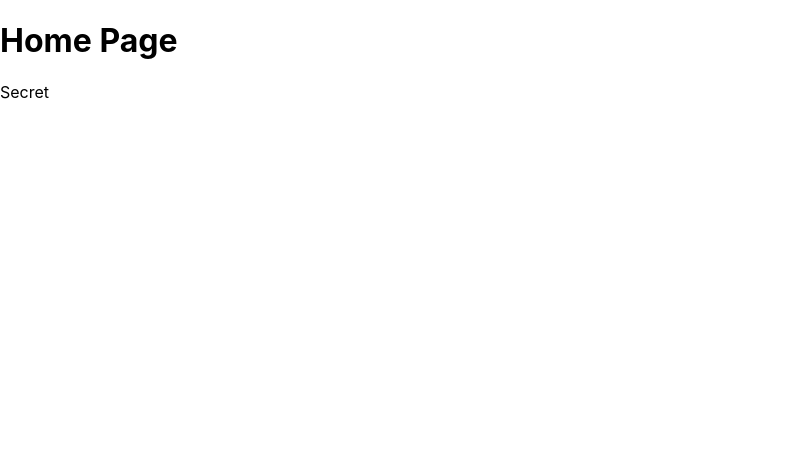
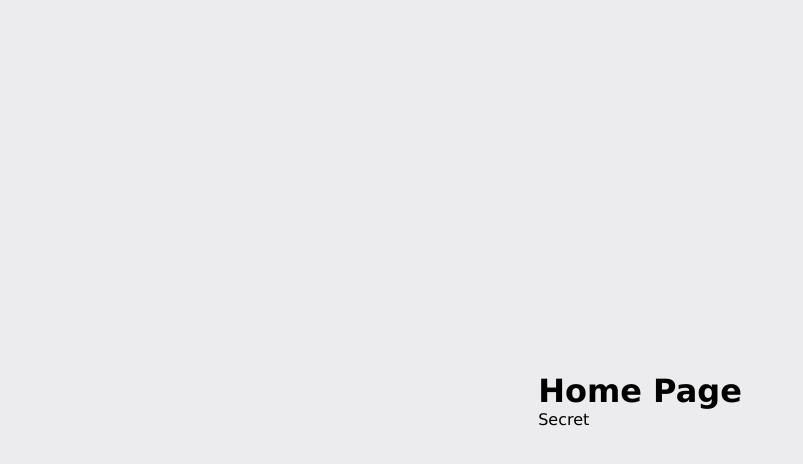
Before and after one commit to amanfangeria980/AUTH-WITH-JWT, a React (Create React App) app in the folder public/: page /secret in a window 1280 px wide. Shown: the top 464 px of the page, without its empty margins (0-803 px from the left). Built offline with nearby package versions, Linux system fonts and the light colour scheme.

Commit message:
added our styling in index.css

```diff
--- a/public/src/index.css
+++ b/public/src/index.css
@@ -1,13 +1,84 @@
-body {
+* {
+  padding: 0;
   margin: 0;
-  font-family: -apple-system, BlinkMacSystemFont, 'Segoe UI', 'Roboto', 'Oxygen',
-    'Ubuntu', 'Cantarell', 'Fira Sans', 'Droid Sans', 'Helvetica Neue',
-    sans-serif;
-  -webkit-font-smoothing: antialiased;
-  -moz-osx-font-smoothing: grayscale;
+  box-sizing: border-box;
 }
 
-code {
-  font-family: source-code-pro, Menlo, Monaco, Consolas, 'Courier New',
-    monospace;
+body {
+  height: 100vh;
+  width: 100vw;
+  display: flex;
+  justify-content: center;
+  align-items: center;
+  background-color: rgb(236, 236, 238);
+  overflow: hidden;
+  font-family: Verdana, Geneva, Tahoma, sans-serif;
 }
+
+.container {
+  background-color: white;
+  padding: 1rem 3rem;
+  padding-bottom: 2rem;
+  border-radius: 0.5rem;
+  border-top: rgb(80, 98, 255) 0.5rem solid;
+}
+
+h2 {
+  margin: 1rem 0;
+}
+
+form {
+  display: flex;
+  flex-direction: column;
+  gap: 1.4rem;
+}
+
+form div {
+  display: flex;
+  flex-direction: column;
+  gap: 0.3rem;
+}
+
+input {
+  padding: 0.5rem;
+  border-radius: 0.3rem;
+  border: 1px solid gray;
+  font-size: 1.1rem;
+}
+
+button {
+  background-color: rgb(80, 98, 255);
+  color: white;
+  border: none;
+  padding: 0.5rem;
+  font-size: 1rem;
+  text-transform: uppercase;
+  cursor: pointer;
+  border-radius: 0.3rem;
+}
+
+span a {
+  text-decoration: none;
+  color: rgb(80, 98, 255);
+}
+
+.private {
+  height: 100vh;
+  width: 100vw;
+  background-color: rgb(80, 98, 255);
+  color: white;
+  display: flex;
+  justify-content: center;
+  align-items: center;
+  text-transform: uppercase;
+  font-size: 3rem;
+  flex-direction: column;
+  gap: 1rem;
+}
+
+.private button {
+  background-color: black;
+  padding: 2rem 10rem;
+  font-size: 4rem;
+  border-radius: 2rem;
+}
```
Also changed, not shown: public/src/App.js (indentation only).
